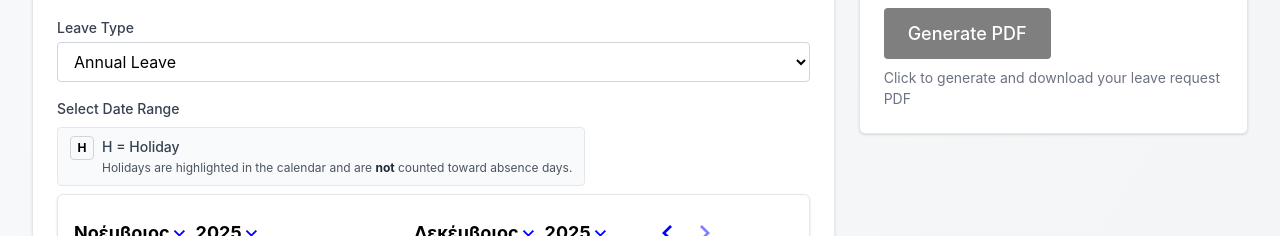
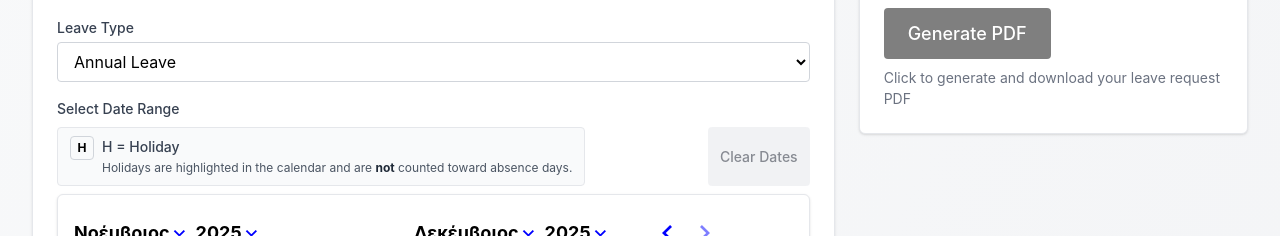
Before and after one commit to jimzord12/absence-pdf-maker, a React (Vite) app: page / in a window 1280 px wide. Shown: the part 1140-1376 px from the top of the page. Built offline with nearby package versions, Linux system fonts and the light colour scheme; what @react-pdf/renderer would draw is missing.

Commit message:
feat(DateRangeField): update clear dates button to be disabled when no dates are selected

```diff
--- a/src/features/leave-request/ui/components/DateRangeField.tsx
+++ b/src/features/leave-request/ui/components/DateRangeField.tsx
@@ -240,12 +240,12 @@ export const DateRangeField: React.FC<DateRangeFieldProps> = ({
       <label id={`${dateFieldId}-label`} className="block text-sm font-medium text-gray-700">
         Select Date Range
       </label>
-      <div className="flex items-start gap-2">
+      <div className="flex justify-between gap-2">
         <HolidaysLegend />
-        {startDate && endDate && (
         <Button
-            variant="secondary"
+          variant={startDate && endDate ? 'danger' : 'secondary'}
           size="sm"
+          disabled={!startDate || !endDate}
           onClick={() => {
             setValue('startDate', undefined, { shouldDirty: true, shouldValidate: false });
             setValue('endDate', undefined, { shouldDirty: true, shouldValidate: false });
@@ -256,7 +256,6 @@ export const DateRangeField: React.FC<DateRangeFieldProps> = ({
         >
           Clear Dates
         </Button>
-        )}
       </div>
       <div className="p-4 border border-gray-200 rounded-lg bg-white shadow-sm" role="region" aria-label="Calendar">
         <DayPicker
```
Also changed, not shown: 2 other files (tests, documents, lock files or other folders). Lines whose indentation alone changed are shown as unchanged.
